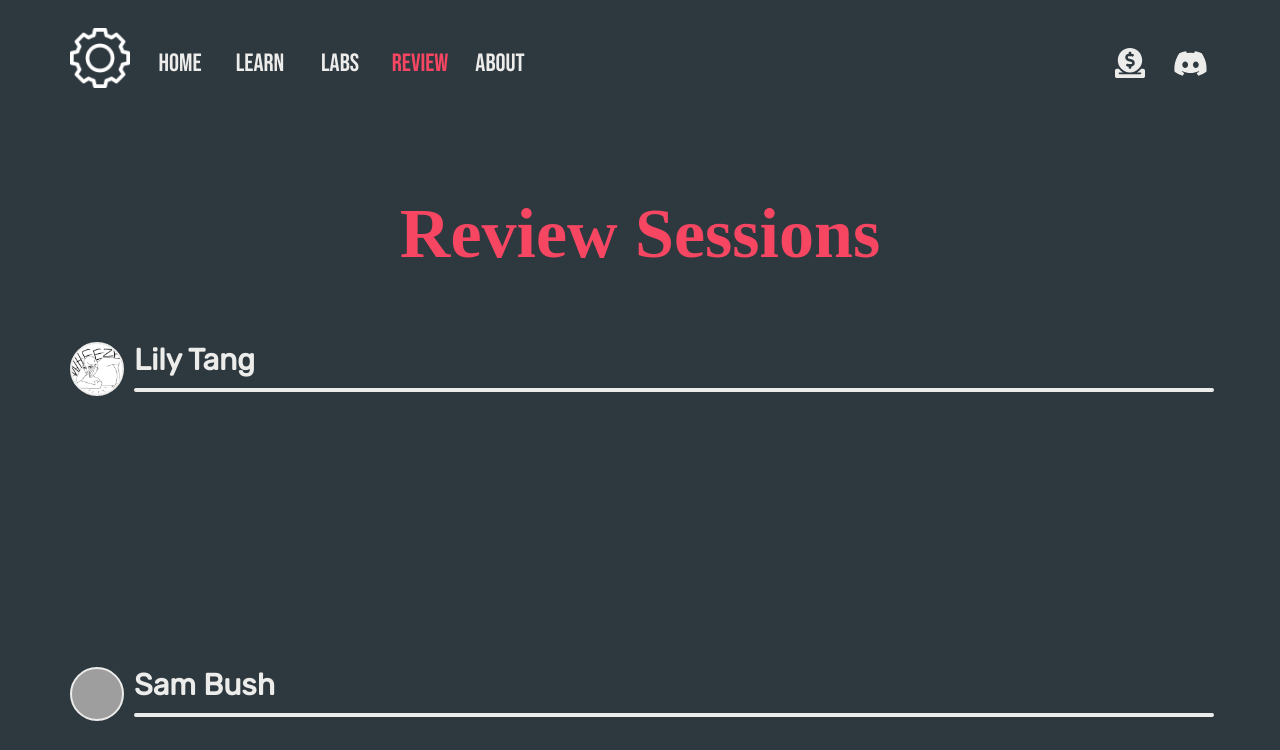
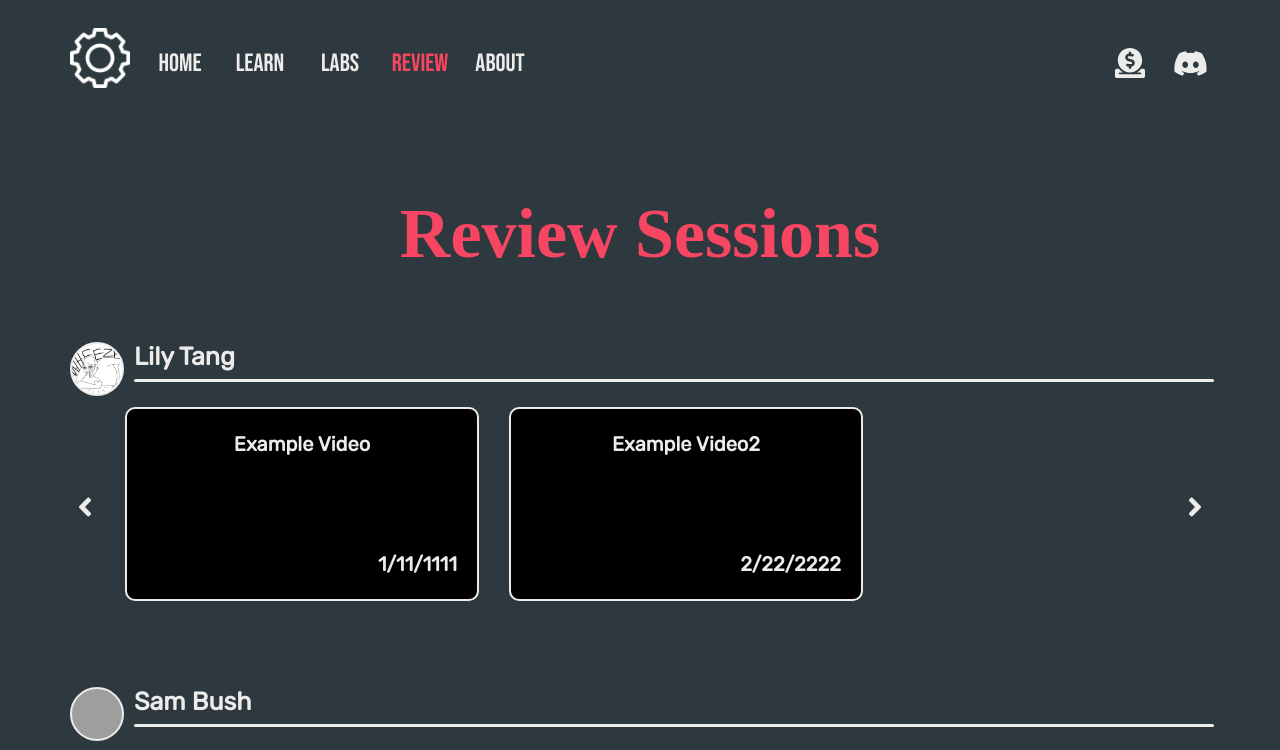
Before and after one commit to WarrenWu4/engr102-website, a React (Vite) app: page /review in a window 1280 px wide. Shown: the top 750 px of the page. Built offline with nearby package versions, Linux system fonts and the light colour scheme; grey boxes are pictures that could not be loaded; a web font is replaced by a local one.

Commit message:
fixed ta name, finished/adjusted reviewblock size, added unit block and video hover effect

```diff
--- a/src/components/ReviewBlock.jsx
+++ b/src/components/ReviewBlock.jsx
@@ -1,8 +1,36 @@
 import "../styles/reviewblock.css"
+import UnitBlock from "./UnitBlock";
+import { FaAngleRight, FaAngleLeft } from "react-icons/fa"
 
 export default function ReviewBlock(props) {
 
     const profile_img = (props.pic === "") ? "src/assets/tao_card_imgs/default.jpg":"src/assets/tao_card_imgs/"+props.pic;
+
+    // TODO: change color for some units b/c hard to see w/ white text
+    const unitNumToColor = {
+        1:"#6096B4",
+        2:"#93BFCF",
+        3:"#EAC7C7",
+        4:"#E5FDD1",
+        5:"#C9F4AA",
+        6:"#D9ACF5",
+        7:"#AAE3E2",
+        8:"#7286D3"
+    }
+
+    // TODO: Add gallery functions and make sure videos are added/clickable
+    const vidGallery = props.vid.map((v) =>
+        <div className="video">
+            <div className="video-title">{v.title}</div>
+            <div className="video-date">{v.date}</div>
+            <div className="video-units">Units Covered:</div>
+            <div className="video-unit-container">
+                {v.units.map((unit) =>
+                    <UnitBlock num={unit} color={unitNumToColor[unit]}/>
+                )}
+            </div>
+        </div>
+    )
 
     return (
         <div className="reviewblock-container">
@@ -18,11 +46,11 @@ export default function ReviewBlock(props) {
 
 
             <div className="reviewblock-gallery">
-                <div className="reviewblock-left-btn"></div>
+                <div className="reviewblock-left-btn"><FaAngleLeft/></div>
                 <div className="reviewblock-video-container">
-                    <div className="video"></div>
+                    {vidGallery}
                 </div>
-                <div className="reviewblock-right-btn"></div>
+                <div className="reviewblock-right-btn"><FaAngleRight/></div>
             </div>
 
 
--- /dev/null
+++ b/src/components/UnitBlock.jsx
@@ -0,0 +1,14 @@
+import "../styles/unitblock.css"
+
+export default function UnitBlock(props) {
+    let color = "black";
+    if (props.color != "undefined") {
+        color = props.color;
+    }
+    return (
+        <div className="unit-block" style={{backgroundColor: color}}>
+            <div className="unit-tag"><div className="unit-circle"></div></div>
+            <div className="unit-num">Unit {props.num}</div>
+        </div>
+    )
+}
--- a/src/styles/reviewblock.css
+++ b/src/styles/reviewblock.css
@@ -4,12 +4,13 @@
     display: flex; flex-direction: column;
     justify-content: flex-start; align-items: center;
     width: 100vw; height: 27.5rem;
-    margin-bottom: 5rem;
+    margin-bottom: 7rem;
 }
 
 .reviewblock-header {
-    width: 100vw; height: 5rem;
+    width: 100vw; height: 4rem;
     display: flex; flex-direction: row;
+    margin-bottom: 2.5rem;
 }
 
 .reviewblock-profile {
@@ -26,12 +27,80 @@
 }
 
 .reviewblock-name {
-    color: #ECECEB; font-size: 3rem; font-family: "Rubik";
+    color: #ECECEB; font-size: 2.5rem; font-family: "Rubik";
     font-weight: 600;
 }
 
 .reviewblock-divider {
-    width: calc(100vw - 20rem); height: 4px;
+    width: calc(100vw - 20rem); height: 0.3rem;
     background: #ECECEB;
     border-radius: 1rem;
 }
+
+.reviewblock-gallery {
+    width: 100vw; height: 20rem; position: relative;
+    display: flex; align-items: center; justify-content: center;
+}
+
+.reviewblock-left-btn, .reviewblock-right-btn{
+    color: #ECECEB; font-size: 3rem; height: inherit;
+    display: flex; align-items: center;
+}
+
+.reviewblock-left-btn svg, .reviewblock-right-btn svg {
+    cursor: pointer;
+}
+
+.reviewblock-left-btn {
+    position: absolute; left: 7rem;
+}
+
+.reviewblock-right-btn {
+    position: absolute; right: 7rem;
+}
+
+.reviewblock-video-container {
+    height: inherit; display: flex; flex-direction: row;
+    width: calc(100vw - 22rem);
+}
+
+.video {
+    width: 35rem; height: 19rem;
+    background-color: black;
+    margin: 0 1.5rem 0 1.5rem;
+    border: #ECECEB solid 0.25rem;
+    border-radius: 1rem; color: #ECECEB;
+    display: flex; flex-direction: column; justify-content: space-between;
+}
+
+.video-title {
+    width: inherit; height: 7rem;
+    display: flex; justify-content: center; align-items: center;
+    font-size: 2rem; font-family: "Rubik"; font-weight: 600;
+}
+
+.video-date {
+    width: 33rem; height: 7rem;
+    display: flex; justify-content: flex-end; align-items: center;
+    font-size: 2rem; font-family: "Rubik"; font-weight: 600;
+}
+
+.video-units, .video-unit-container {
+    display: none;
+}
+
+.video:hover .video-units {
+    width: inherit; height: 7rem;
+    display: flex; justify-content: center; align-items: center;
+    font-size: 2rem; font-family: "Rubik"; font-weight: 600;
+}
+
+.video:hover .video-unit-container {
+    width: inherit; height: 12rem;
+    display: flex; justify-content: center; align-items: flex-start;
+    flex-wrap:wrap;
+}
+
+.video:hover .video-title, .video:hover .video-date{
+    display:none;
+}
--- /dev/null
+++ b/src/styles/unitblock.css
@@ -0,0 +1,22 @@
+.unit-block {
+    margin: 0.5rem;
+    width: 7.5rem; height: 3rem;
+    border-radius: 0.6rem; display: flex; flex-direction: row;
+}
+
+.unit-tag {
+    width: 2.2rem; height: 3rem;
+    display: flex; justify-content: center; align-items: center;
+}
+
+.unit-circle {
+    width: 1rem; height: 1rem;
+    border-radius: 50%; background-color: #ECECEB;
+}
+
+.unit-num {
+    width: 5.3rem; height: 3rem;
+    display: flex; align-items: center; justify-content: center;
+    color: #ECECEB;
+    font-family: "Rubik"; font-size: 1.5rem; font-weight: 600;
+}
--- a/src/tas.json
+++ b/src/tas.json
@@ -54,8 +54,8 @@
         },
         {
             "userID": 3,
-            "name": "Avery Last",
-            "profilePic": "avery_last.png",
+            "name": "Avery Haynes",
+            "profilePic": "avery_haynes.png",
             "socials": {
                 "instagram": "",
                 "github": "",
```
Also changed, not shown: src/assets/tao_card_imgs/avery_haynes.png (renamed from src/assets/tao_card_imgs/avery_last.png).
